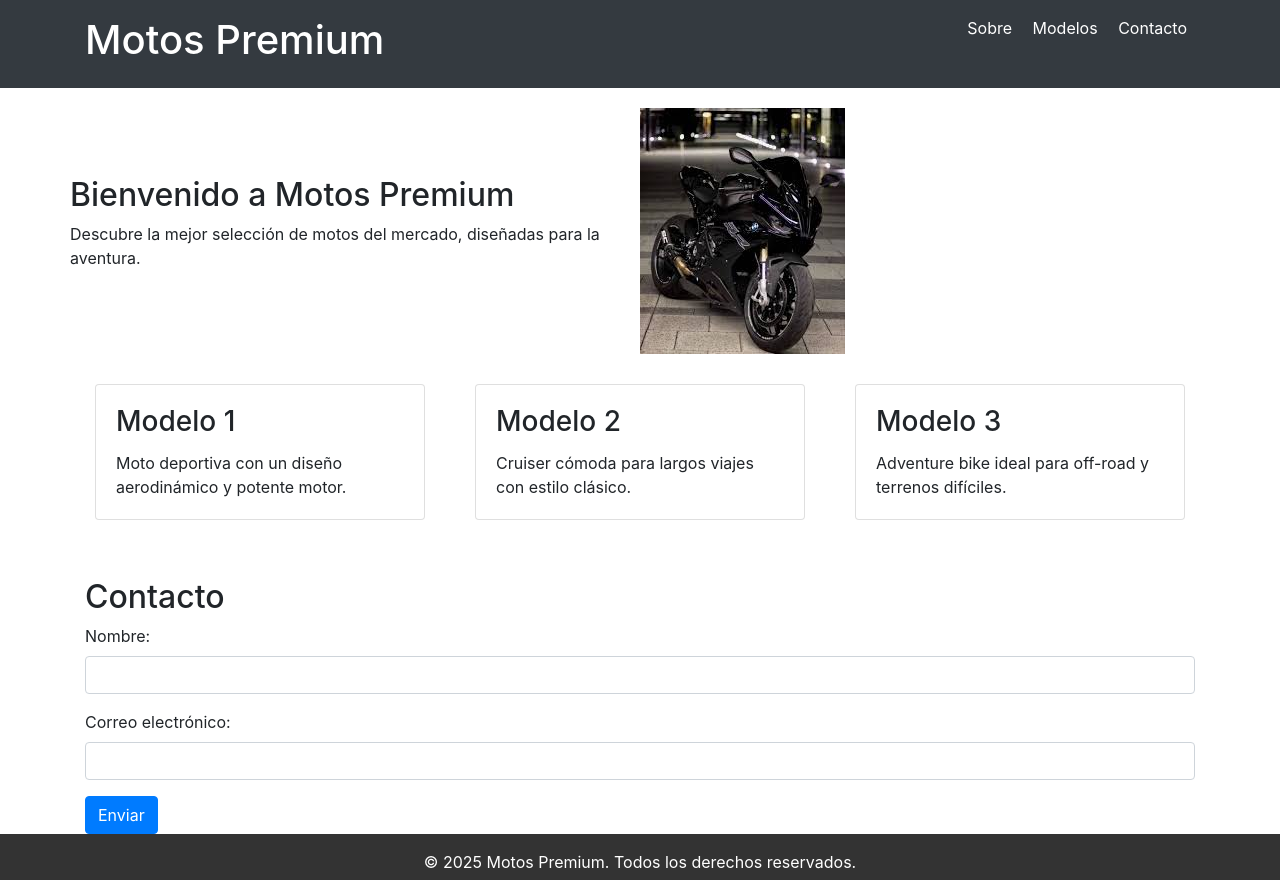
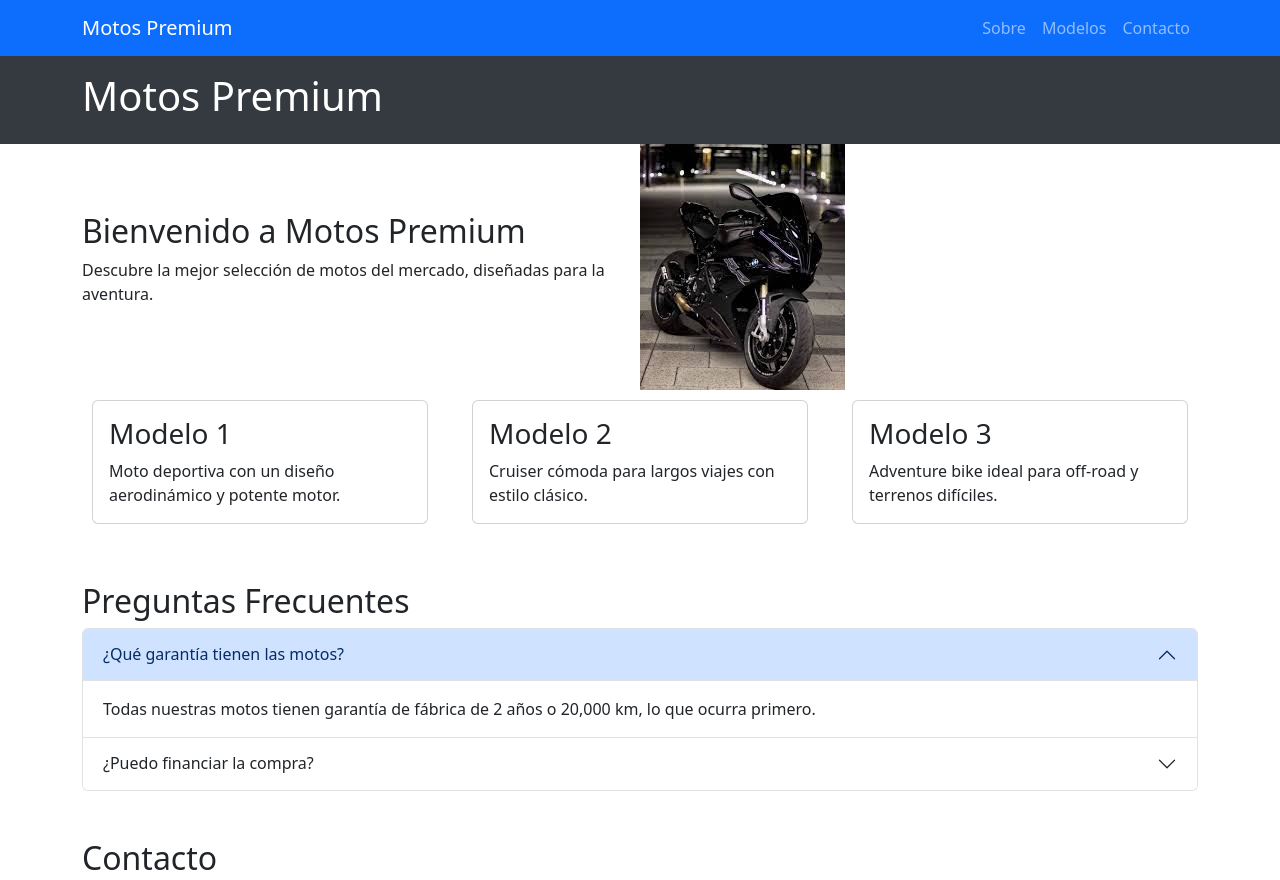
Before and after one commit to AndresRodriguez-coder/Landing_Page, a plain HTML site: page index.html in a window 1280 px wide. Shown: the top 880 px of the page. Drawn offline with nearby package versions, Linux system fonts and the light colour scheme.

Commit message:
Navbar-acordeon-mejoras

```diff
--- a/index.html
+++ b/index.html
@@ -4,19 +4,37 @@
     <meta charset="UTF-8">
     <meta name="viewport" content="width=device-width, initial-scale=1.0">
     <title>Landing Page - Motos</title>
-    <link href="https://stackpath.bootstrapcdn.com/bootstrap/4.5.2/css/bootstrap.min.css" rel="stylesheet">
+    <link href="https://cdn.jsdelivr.net/npm/bootstrap@5.3.6/dist/css/bootstrap.min.css" rel="stylesheet" integrity="sha384-4Q6Gf2aSP4eDXB8Miphtr37CMZZQ5oXLH2yaXMJ2w8e2ZtHTl7GptT4jmndRuHDT" crossorigin="anonymous">
     <link rel="stylesheet" href="./styles/index.css">
 </head>
 <body>
 
+<nav class="navbar navbar-expand-lg navbar-dark bg-primary">
+    <div class="container">
+        <a class="navbar-brand" href="#">Motos Premium</a>
+        <button class="navbar-toggler" type="button" data-bs-toggle="collapse" data-bs-target="#navbarNav"
+            aria-controls="navbarNav" aria-expanded="false" aria-label="Toggle navigation">
+            <span class="navbar-toggler-icon"></span>
+        </button>
+        <div class="collapse navbar-collapse" id="navbarNav">
+            <ul class="navbar-nav ms-auto">
+                <li class="nav-item">
+                    <a class="nav-link" href="#about">Sobre</a>
+                </li>
+                <li class="nav-item">
+                    <a class="nav-link" href="#models">Modelos</a>
+                </li>
+                <li class="nav-item">
+                    <a class="nav-link" href="#contact">Contacto</a>
+                </li>
+            </ul>
+        </div>
+    </div>
+</nav>
+
 <header class="py-3">
     <div class="container d-flex justify-content-between">
         <h1>Motos Premium</h1>
-        <nav>
-            <a href="#about" class="text-white mx-2">Sobre</a>
-            <a href="#models" class="text-white mx-2">Modelos</a>
-            <a href="#contact" class="text-white mx-2">Contacto</a>
-        </nav>
     </div>
 </header>
 
@@ -56,28 +74,62 @@
         </div>
     </div>
 </section>
+<section class="container mt-5" id="faq">
+    <h2>Preguntas Frecuentes</h2>
+    <div class="accordion" id="accordionExample">
+        <div class="accordion-item">
+            <h2 class="accordion-header" id="headingOne">
+                <button class="accordion-button" type="button" data-bs-toggle="collapse" data-bs-target="#collapseOne"
+                    aria-expanded="true" aria-controls="collapseOne">
+                    ¿Qué garantía tienen las motos?
+                </button>
+            </h2>
+            <div id="collapseOne" class="accordion-collapse collapse show" aria-labelledby="headingOne"
+                data-bs-parent="#accordionExample">
+                <div class="accordion-body">
+                    Todas nuestras motos tienen garantía de fábrica de 2 años o 20,000 km, lo que ocurra primero.
+                </div>
+            </div>
+        </div>
+
+        <div class="accordion-item">
+            <h2 class="accordion-header" id="headingTwo">
+                <button class="accordion-button collapsed" type="button" data-bs-toggle="collapse"
+                    data-bs-target="#collapseTwo" aria-expanded="false" aria-controls="collapseTwo">
+                    ¿Puedo financiar la compra?
+                </button>
+            </h2>
+            <div id="collapseTwo" class="accordion-collapse collapse" aria-labelledby="headingTwo"
+                data-bs-parent="#accordionExample">
+                <div class="accordion-body">
+                    Sí, ofrecemos planes de financiación flexibles con diferentes entidades bancarias.
+                </div>
+            </div>
+        </div>
+    </div>
+</section>
 
 <section class="container mt-5" id="contact">
     <h2>Contacto</h2>
     <form>
         <div class="form-group">
             <label for="name">Nombre:</label>
-            <input type="text" class="form-control" id="name" name="name">
+            <input type="text" class="form-control" id="name" name="name" required>
         </div>
         <div class="form-group">
             <label for="email">Correo electrónico:</label>
-            <input type="email" class="form-control" id="email" name="email">
+            <input type="email" class="form-control" id="email" name="email" required>
         </div>
         <button type="submit" class="btn btn-primary">Enviar</button>
     </form>
 </section>
 
+
+
 <footer class="text-center py-3" style="background: #333; color: white;">
     <p>&copy; 2025 Motos Premium. Todos los derechos reservados.</p>
 </footer>
 
-<script src="https://code.jquery.com/jquery-3.5.1.slim.min.js"></script>
-<script src="https://cdn.jsdelivr.net/npm/@popperjs/core@2.9.2/dist/umd/popper.min.js"></script>
-<script src="https://stackpath.bootstrapcdn.com/bootstrap/4.5.2/js/bootstrap.min.js"></script>
+<script src="https://cdn.jsdelivr.net/npm/bootstrap@5.3.6/dist/js/bootstrap.bundle.min.js" integrity="sha384-j1CDi7MgGQ12Z7Qab0qlWQ/Qqz24Gc6BM0thvEMVjHnfYGF0rmFCozFSxQBxwHKO" crossorigin="anonymous"></script>
 </body>
 </html>
--- a/styles/index.css
+++ b/styles/index.css
@@ -1,12 +1,11 @@
 header {
-            background: #343a40;
-            color: white;
+    background: #343a40; /* Color de fondo del header */
+    color: white; /* Color del texto */
 }
 .main {
     display: grid;
     grid-template-columns: 1fr 1fr;
     align-items: center;
-            padding: 20px 0;
 }
 .card {
     margin: 10px;
```
Lines whose indentation alone changed are shown as unchanged.
